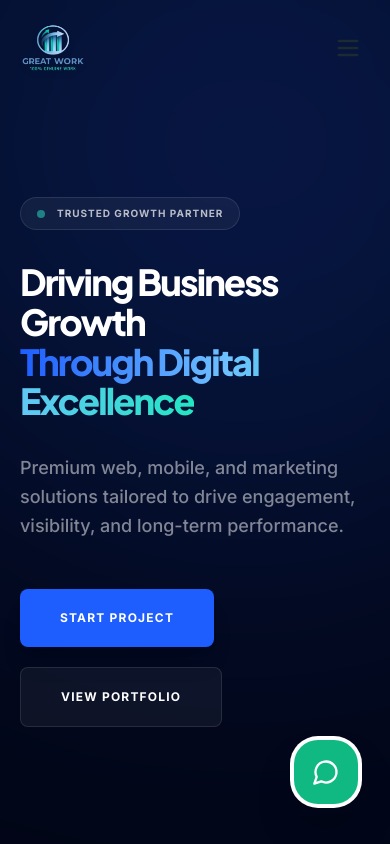
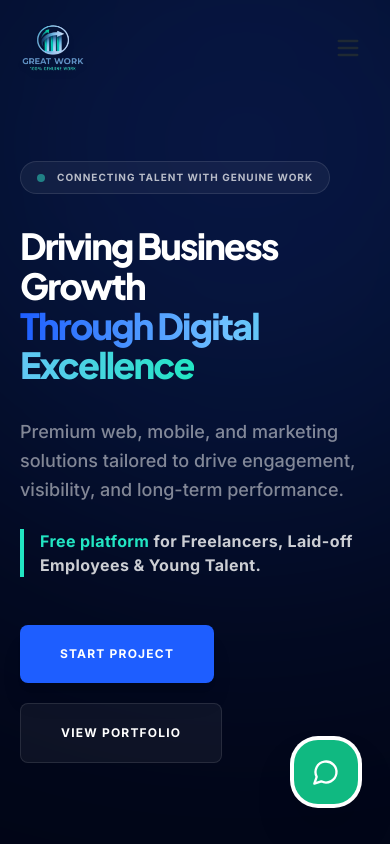
Before and after one commit to PayakulaTarun/great-work, a React (Vite) app: page / in a window 390 px wide. Shown: the top 844 px of the page. Built offline with nearby package versions, Linux system fonts and the light colour scheme.

Commit message:
Add talent platform messaging to Hero section

```diff
--- a/src/components/home/Hero.tsx
+++ b/src/components/home/Hero.tsx
@@ -9,14 +9,17 @@ const Hero = () => {
                 <motion.div initial={{ opacity: 0, x: -50 }} animate={{ opacity: 1, x: 0 }} transition={{ duration: 0.8 }}>
                     <div className="inline-flex items-center gap-3 px-4 py-2 bg-white/5 border border-white/10 rounded-full mb-8">
                         <span className="w-2 h-2 bg-teal-400 rounded-full animate-pulse" />
-                        <span className="text-white/70 text-[10px] font-black tracking-widest uppercase">Trusted Growth Partner</span>
+                        <span className="text-white/70 text-[10px] font-black tracking-widest uppercase">Connecting Talent with Genuine Work</span>
                     </div>
                     <h1 className="text-4xl lg:text-6xl font-black text-white leading-[1.1] mb-8 tracking-tighter">
                         Driving Business Growth <br />
                         <span className="text-transparent bg-clip-text bg-gradient-to-r from-[#1E5EFF] via-[#6EC1FF] to-[#22E6C3]">Through Digital Excellence</span>
                     </h1>
-                    <p className="text-lg md:text-xl text-white/50 mb-12 max-w-xl font-medium leading-relaxed">
+                    <p className="text-lg md:text-xl text-white/50 mb-6 max-w-xl font-medium leading-relaxed">
                         Premium web, mobile, and marketing solutions tailored to drive engagement, visibility, and long-term performance.
+                    </p>
+                    <p className="text-base font-bold text-white/80 mb-12 max-w-xl tracking-wide border-l-4 border-[#22E6C3] pl-4">
+                        <span className="text-[#22E6C3]">Free platform</span> for Freelancers, Laid-off Employees & Young Talent.
                     </p>
                     <div className="flex flex-wrap gap-5">
                         <Link to="/contact" className="px-10 py-5 bg-[#1E5EFF] text-white rounded-lg font-black uppercase tracking-widest text-[12px] hover:scale-105 transition-all shadow-xl">Start Project</Link>
```
